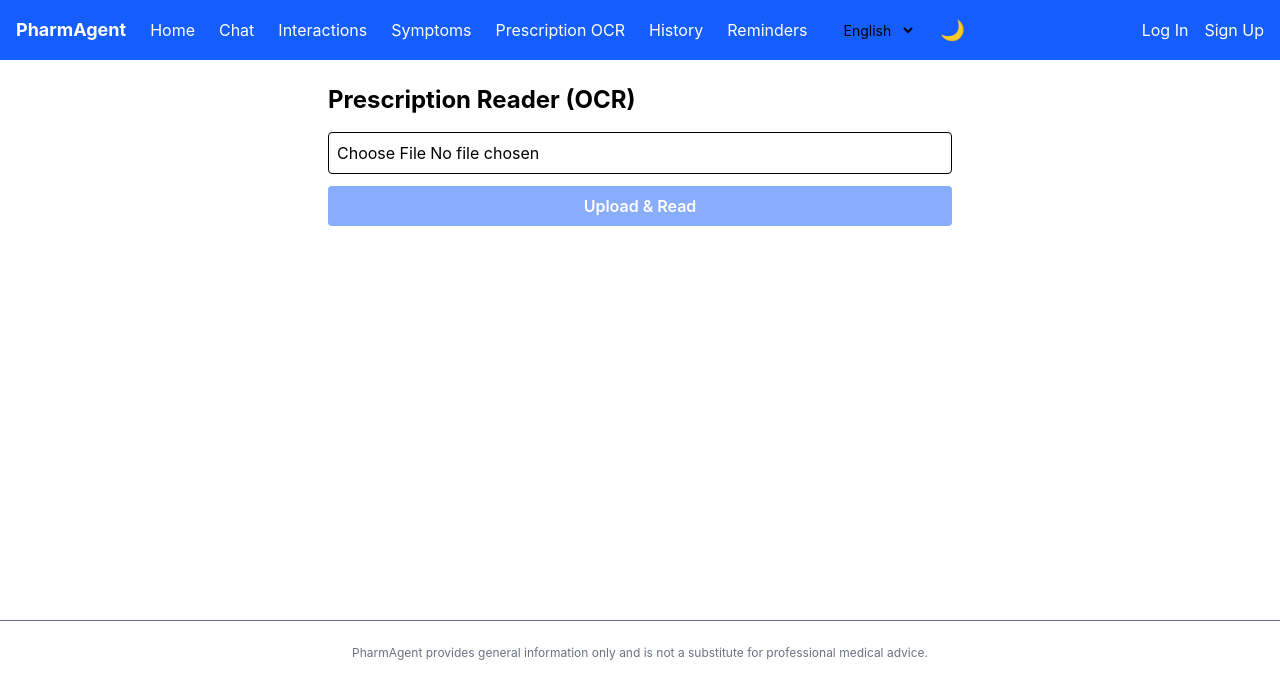
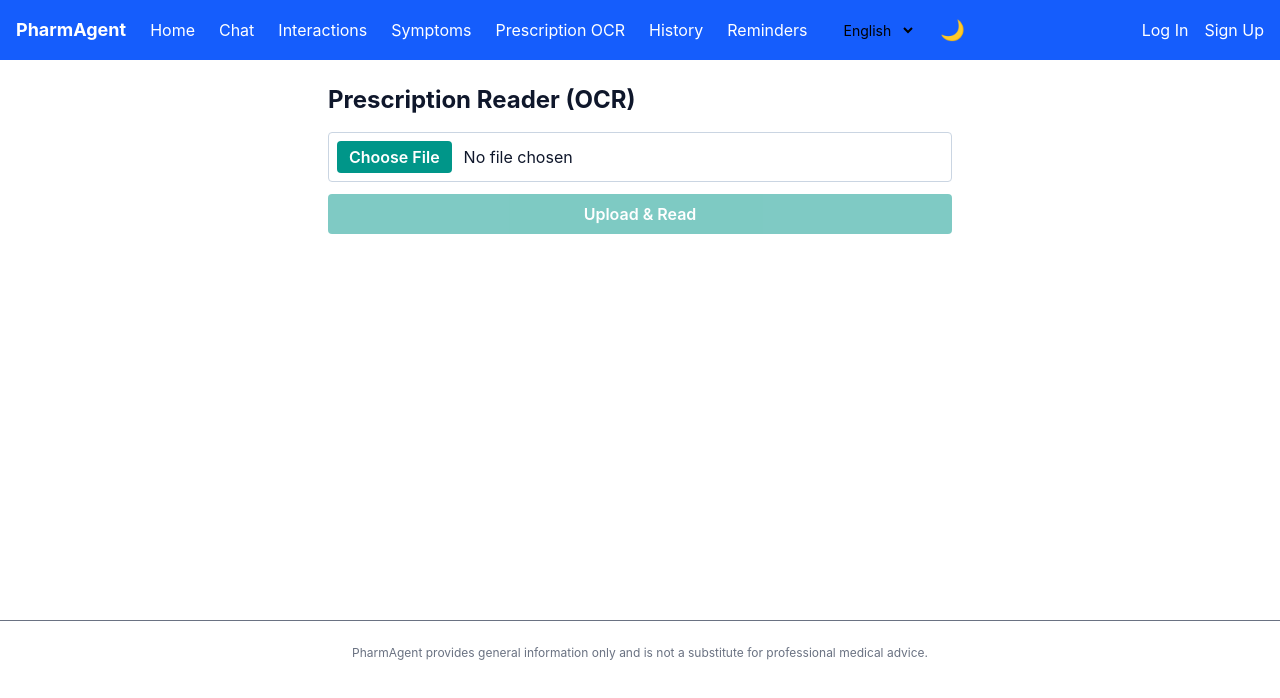
Before and after one commit to SharadaBende/pharmagent-ai-medicine-assistant, a React app in the folder frontend/: page /ocr in a window 1280 px wide. Shown: the top 698 px of the page. Built offline with nearby package versions, Linux system fonts and the light colour scheme; the HTML template or start-up script is replaced by a standard one.

Commit message:
style: apply teal/amber/slate palette to Ocr page

```diff
--- a/frontend/src/pages/Ocr.jsx
+++ b/frontend/src/pages/Ocr.jsx
@@ -32,50 +32,80 @@ function Ocr() {
 
   return (
     <div>
-      <h1 className="text-2xl font-bold mb-4">Prescription Reader (OCR)</h1>
+      <h1 className="text-2xl font-bold mb-4 text-slate-900 dark:text-slate-100">
+        Prescription Reader (OCR)
+      </h1>
 
       <form onSubmit={handleSubmit} className="flex flex-col gap-3">
         <input
           type="file"
           accept="image/*"
           onChange={(e) => setFile(e.target.files[0])}
-          className="border rounded p-2"
+          className="border border-slate-300 dark:border-slate-600
+                     bg-white dark:bg-slate-800
+                     text-slate-900 dark:text-slate-100
+                     rounded p-2
+                     file:mr-3 file:py-1 file:px-3 file:rounded
+                     file:border-0 file:bg-teal-600 file:text-white
+                     file:font-semibold hover:file:bg-teal-700 file:transition"
           required
         />
         <button
           type="submit"
           disabled={loading || !file}
-          className="bg-blue-600 text-white rounded p-2 font-semibold disabled:opacity-50"
+          className="bg-teal-600 hover:bg-teal-700 text-white rounded p-2 font-semibold
+                     disabled:opacity-50 transition"
         >
           {loading ? 'Reading prescription...' : 'Upload & Read'}
         </button>
       </form>
 
-      {error && <p className="text-red-600 mt-4">{error}</p>}
+      {error && <p className="text-red-600 dark:text-red-400 mt-4">{error}</p>}
 
       {result && (
         <div className="mt-6">
-          <h2 className="font-semibold mb-2">Matched Medicines</h2>
+          <h2 className="font-semibold mb-2 text-slate-900 dark:text-slate-100">
+            Matched Medicines
+          </h2>
           {result.matched_medicines.length === 0 ? (
-            <p className="text-gray-600">No medicines from our database were confidently matched. Please double-check with your pharmacist.</p>
+            <p className="text-slate-600 dark:text-slate-400">
+              No medicines from our database were confidently matched. Please double-check with your pharmacist.
+            </p>
           ) : (
             <div className="flex flex-col gap-3">
               {result.matched_medicines.map((med, i) => (
-                <div key={i} className="bg-gray-100 rounded p-4">
-                  <div className="font-semibold">{med.generic_name} ({med.brand_name})</div>
-                  <div className="text-sm mt-1"><span className="font-medium">Purpose:</span> {med.purpose}</div>
-                  <div className="text-sm mt-1"><span className="font-medium">Dosage:</span> {med.verified_dosage}</div>
+                <div
+                  key={i}
+                  className="bg-slate-100 dark:bg-slate-800
+                             border border-slate-200 dark:border-slate-700
+                             rounded p-4"
+                >
+                  <div className="font-semibold text-slate-900 dark:text-slate-100">
+                    {med.generic_name} ({med.brand_name})
+                  </div>
+                  <div className="text-sm mt-1 text-slate-700 dark:text-slate-300">
+                    <span className="font-medium">Purpose:</span> {med.purpose}
+                  </div>
+                  <div className="text-sm mt-1 text-slate-700 dark:text-slate-300">
+                    <span className="font-medium">Dosage:</span> {med.verified_dosage}
+                  </div>
                 </div>
               ))}
             </div>
           )}
 
           <details className="mt-4">
-            <summary className="cursor-pointer text-sm text-gray-500">View raw extracted text</summary>
-            <pre className="text-xs bg-gray-50 p-2 mt-2 whitespace-pre-wrap">{result.raw_extracted_text}</pre>
+            <summary className="cursor-pointer text-sm text-slate-500 dark:text-slate-400">
+              View raw extracted text
+            </summary>
+            <pre className="text-xs bg-slate-50 dark:bg-slate-800
+                             text-slate-700 dark:text-slate-300
+                             p-2 mt-2 whitespace-pre-wrap">
+              {result.raw_extracted_text}
+            </pre>
           </details>
 
-          <p className="text-xs text-gray-500 mt-4">{result.note}</p>
+          <p className="text-xs text-slate-500 dark:text-slate-400 mt-4">{result.note}</p>
         </div>
       )}
     </div>
```
